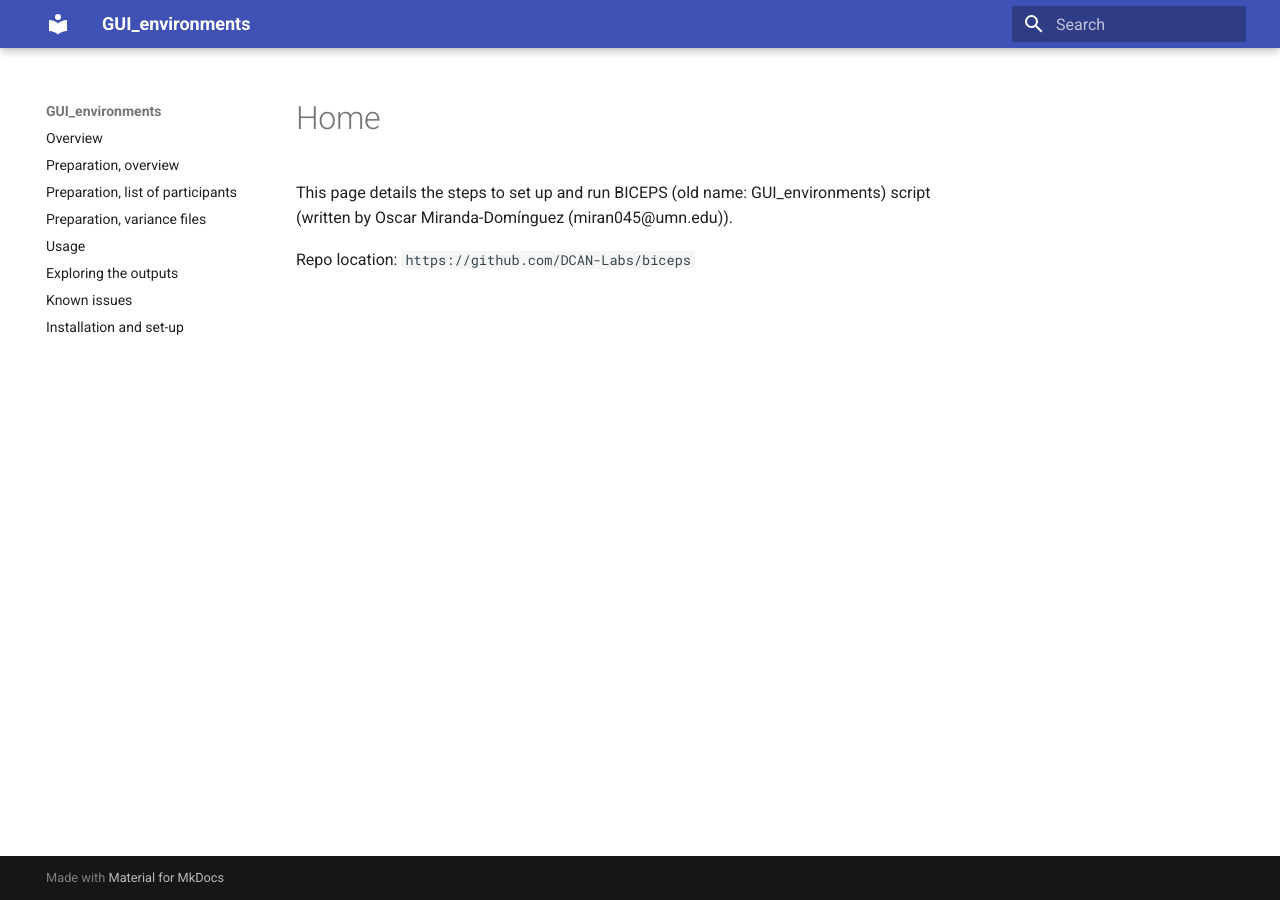
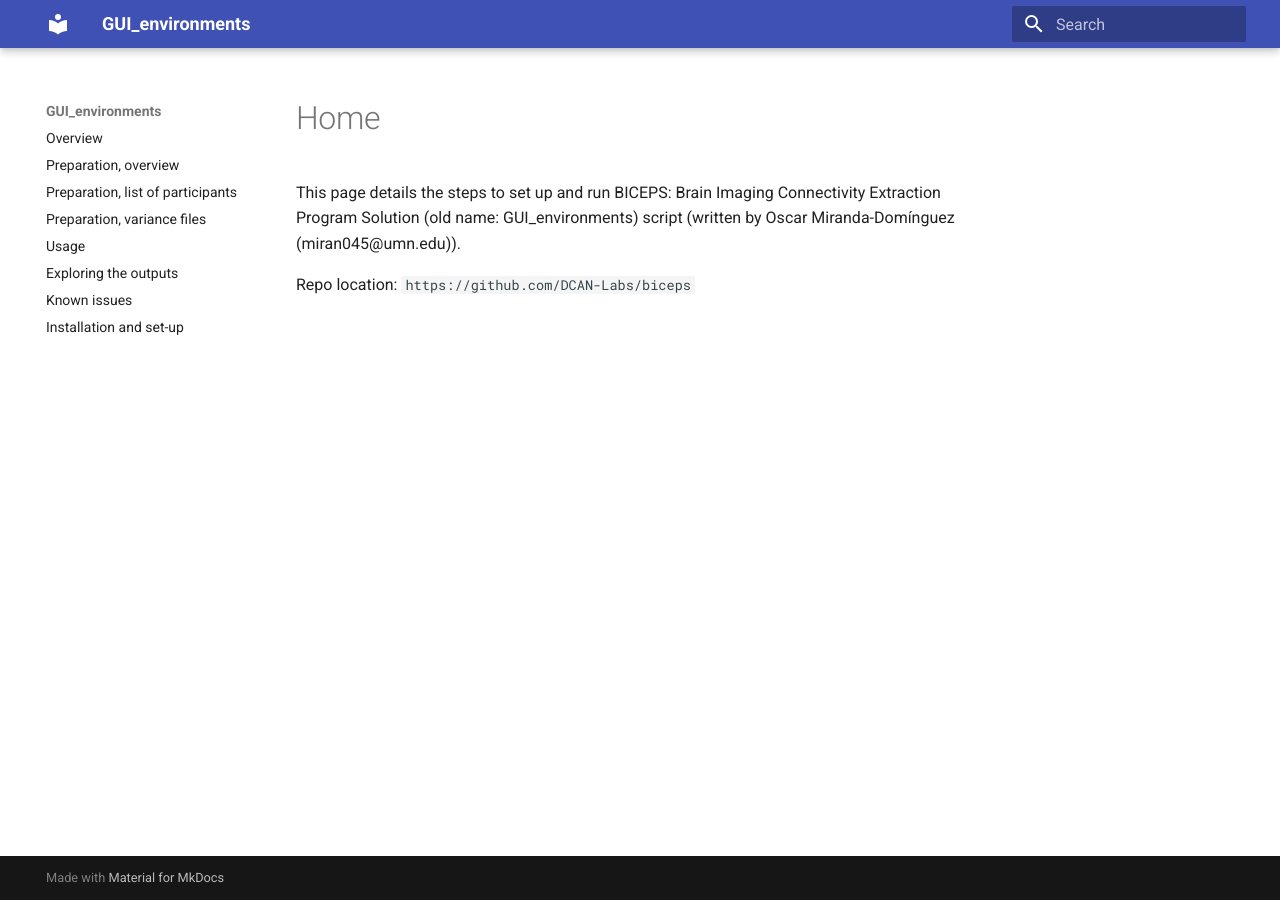
Before and after one commit to omiranda/GUI_environments_documentation, an MkDocs documentation site: the page built from docs/README.md, in a window 1280 px wide. Built offline with MkDocs 1.6.1 and Material for MkDocs 9.7.7, drawn with Linux system fonts in a browser that asks for light colours.

Commit message:
Update README.md

```diff
--- a/docs/README.md
+++ b/docs/README.md
@@ -1,3 +1,3 @@
-This page details the steps to set up and run BICEPS (old name: GUI_environments) script (written by Oscar Miranda-Domínguez (miran045@umn.edu)).
+This page details the steps to set up and run BICEPS: Brain Imaging Connectivity Extraction Program Solution (old name: GUI_environments) script (written by Oscar Miranda-Domínguez (miran045@umn.edu)).
 
 Repo location: `https://github.com/DCAN-Labs/biceps`
```
